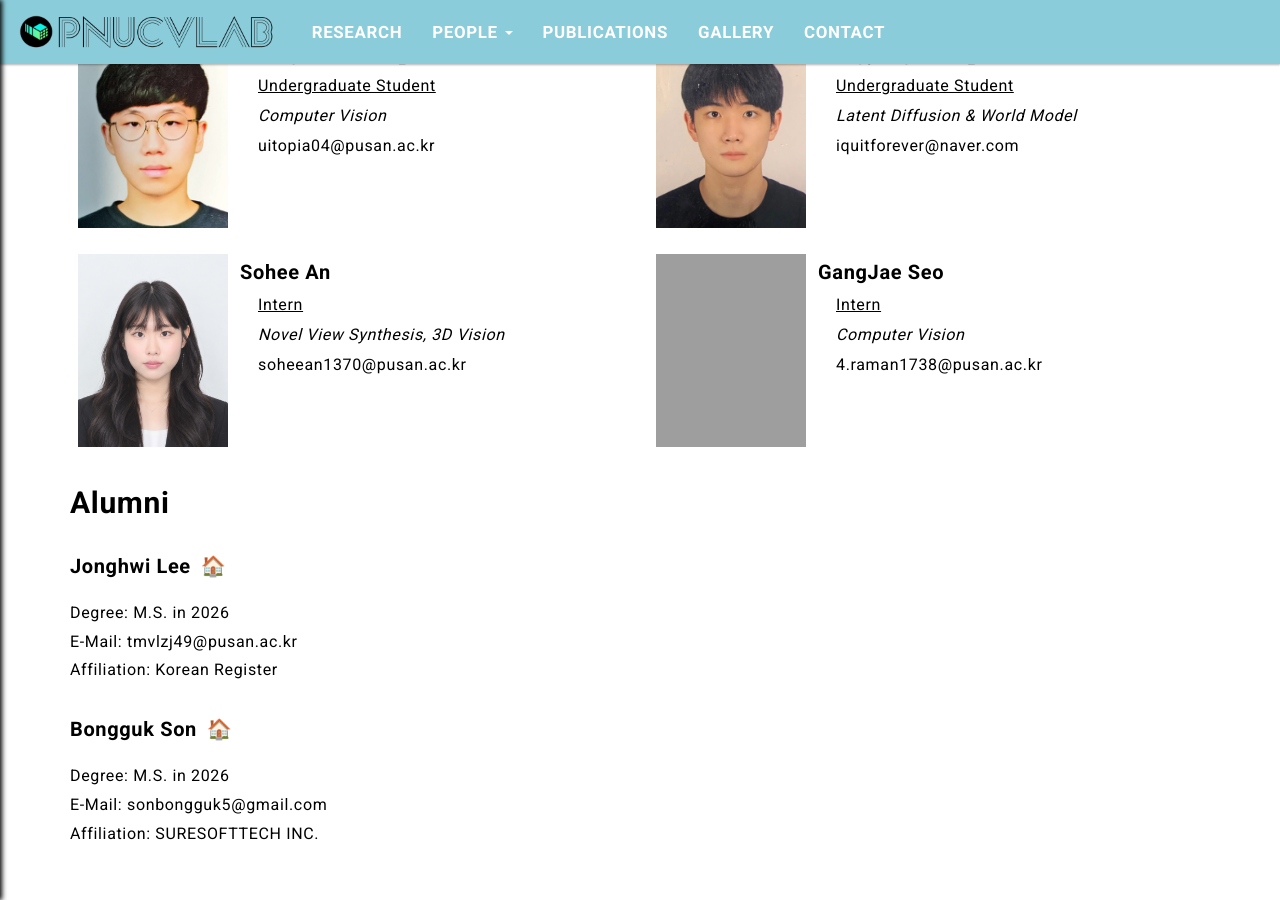
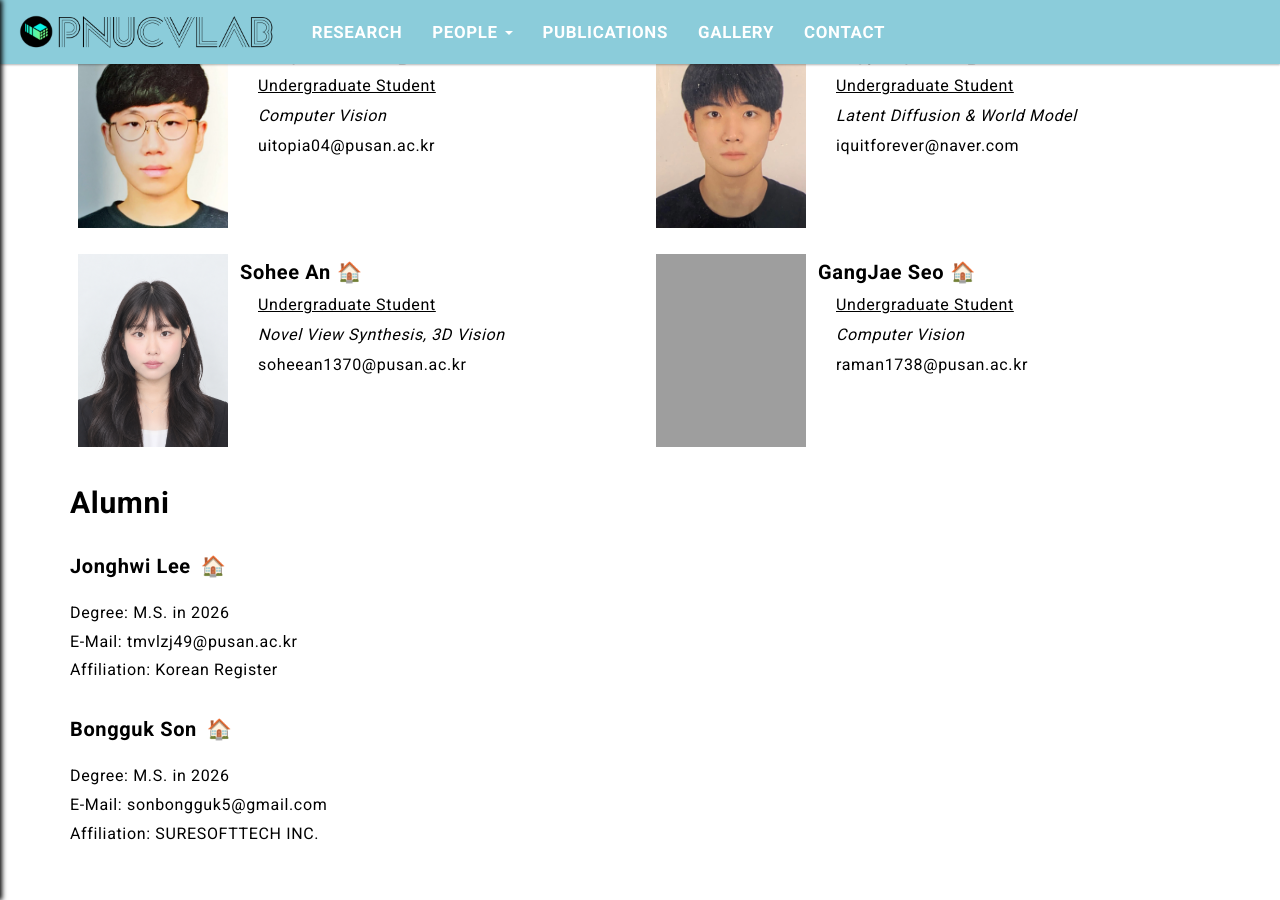
Before and after one commit to pnucvlab/pnucvlab.github.io, a Jekyll site: the page built from pages/people/members.html, in a window 1280 px wide and 900 px high, scrolled down 1214 px. Built offline with Jekyll 4.4.1, drawn with Linux system fonts in a browser that asks for light colours; grey boxes are pictures that could not be loaded.

Commit message:
Correct undergraduate member details

```diff
--- a/pages/people/members.html
+++ b/pages/people/members.html
@@ -154,9 +154,10 @@ permalink: /people/members/
     <div>
       <div class="profile-info">
         <span class="name">Sohee An</span>
+        <span class="home-icon" aria-hidden="true">🏠</span>
       </div>
       <div class="profile-details">
-        <span class="position-text">Intern</span><br>
+        <span class="position-text">Undergraduate Student</span><br>
         <span class="topic-text">Novel View Synthesis, 3D Vision</span><br>
         <span class="email-text">soheean1370@pusan.ac.kr</span>
       </div>
@@ -168,11 +169,12 @@ permalink: /people/members/
     <div>
       <div class="profile-info">
         <span class="name">GangJae Seo</span>
+        <span class="home-icon" aria-hidden="true">🏠</span>
       </div>
       <div class="profile-details">
-        <span class="position-text">Intern</span><br>
+        <span class="position-text">Undergraduate Student</span><br>
         <span class="topic-text">Computer Vision</span><br>
-        <span class="email-text">4.raman1738@pusan.ac.kr</span>
+        <span class="email-text">raman1738@pusan.ac.kr</span>
       </div>
     </div>
   </div>
```
